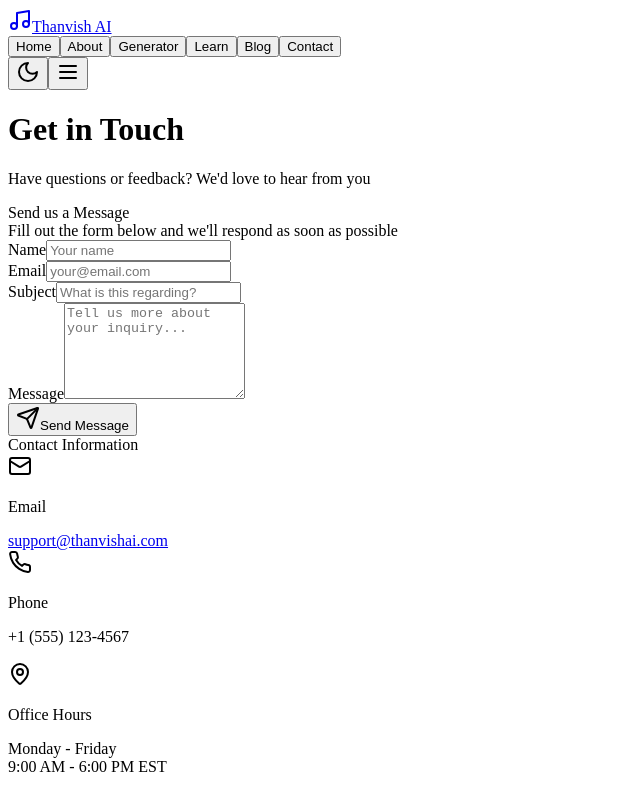
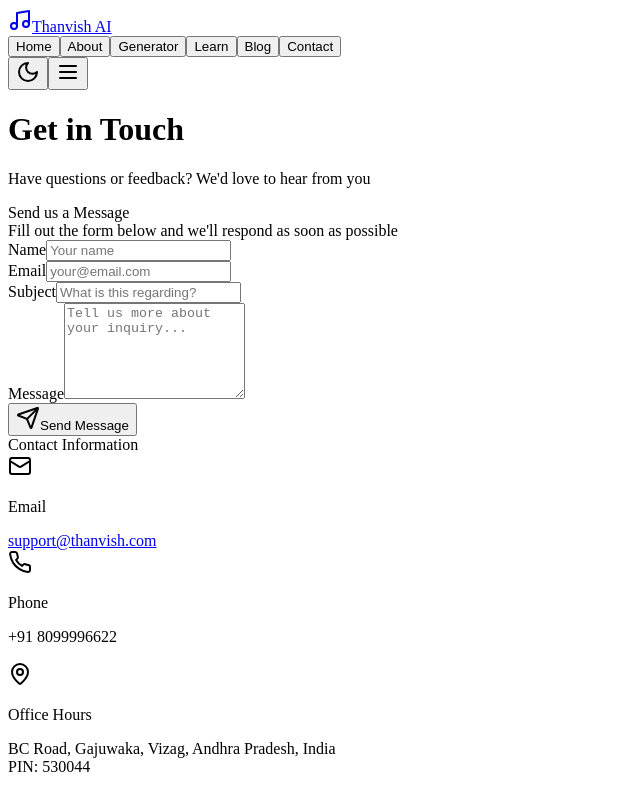
Before and after one commit to Bannysukumar/thanvish-music-ai, a React (Vite) app in the folder client/: page /contact in a window 1280 px wide. Shown: the top 792 px of the page, without its empty margins (0-640 px from the left). Built offline with nearby package versions, Linux system fonts and the light colour scheme; what @shared/schema would draw is missing.

Commit message:
home page updated

```diff
--- a/client/src/pages/Contact.tsx
+++ b/client/src/pages/Contact.tsx
@@ -216,7 +216,7 @@
                       className="text-sm text-muted-foreground hover:text-foreground transition-colors"
                       data-testid="contact-email"
                     >
-                      support@thanvishai.com
+                      support@thanvish.com
                     </a>
                   </div>
                 </div>
@@ -226,7 +226,7 @@
                   <div>
                     <p className="font-medium">Phone</p>
                     <p className="text-sm text-muted-foreground" data-testid="contact-phone">
-                      +1 (555) 123-4567
+                      +91 8099996622
                     </p>
                   </div>
                 </div>
@@ -235,10 +235,13 @@
                   <MapPin className="w-5 h-5 text-primary mt-0.5 flex-shrink-0" />
                   <div>
                     <p className="font-medium">Office Hours</p>
+                    BC Road, Gajuwaka, Vizag, Andhra Pradesh, India
+                    <br />
+                    PIN: 530044
                     <p className="text-sm text-muted-foreground" data-testid="contact-hours">
                       Monday - Friday
                       <br />
-                      9:00 AM - 6:00 PM EST
+                      9:00 AM - 6:00 PM IST
                     </p>
                   </div>
                 </div>
--- a/client/src/pages/Home.tsx
+++ b/client/src/pages/Home.tsx
@@ -79,7 +79,7 @@
         </div>
       </section>
 
-      <section className="py-20 md:py-32 bg-card">
+      {/* <section className="py-20 md:py-32 bg-card">
         <div className="max-w-7xl mx-auto px-6">
           <div className="text-center mb-16">
             <h2 className="font-serif text-3xl md:text-4xl font-bold mb-4" data-testid="features-title">
@@ -111,9 +111,9 @@
             })}
           </div>
         </div>
-      </section>
+      </section> */}
 
-      <section className="py-20 md:py-32">
+      {/* <section className="py-20 md:py-32">
         <div className="max-w-7xl mx-auto px-6">
           <div className="text-center mb-16">
             <h2 className="font-serif text-3xl md:text-4xl font-bold mb-4">
@@ -173,7 +173,7 @@
             </Button>
           </Link>
         </div>
-      </section>
+      </section> */}
     </div>
   );
 }
```
